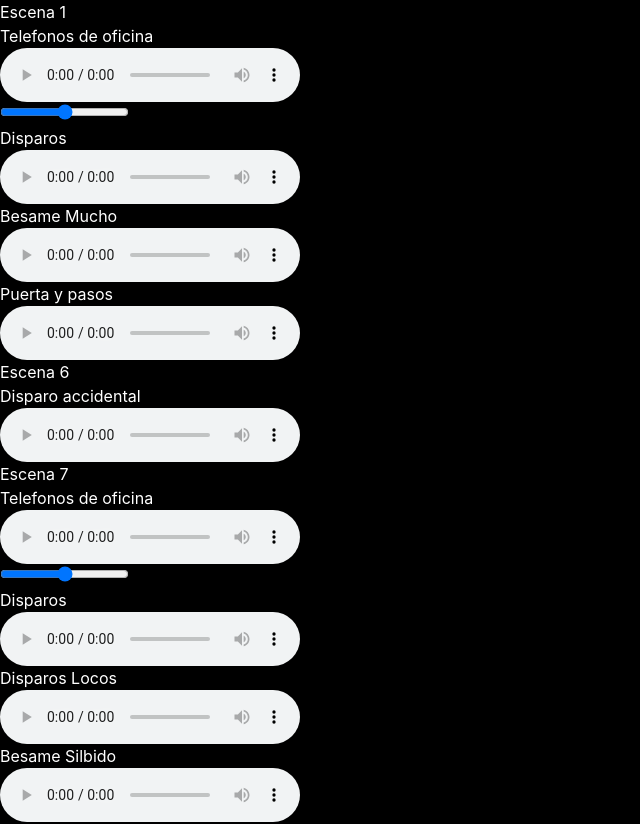
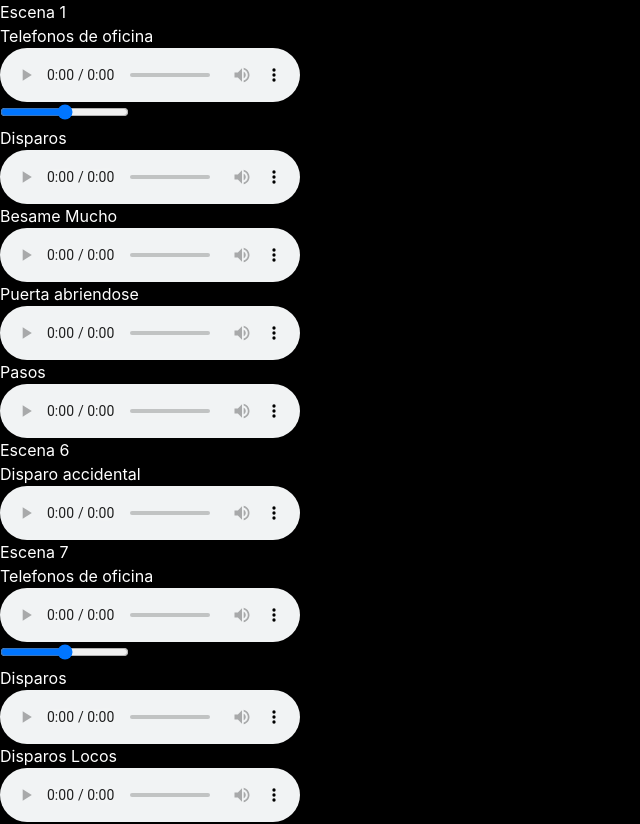
Before and after one commit to sebapch/botones-seba, a React (Create React App) app: page / in a window 1280 px wide. Shown: the top 824 px of the page, without its empty margins (0-640 px from the left). Built offline with nearby package versions, Linux system fonts and the light colour scheme.

Commit message:
final x hoy

```diff
--- a/src/App.js
+++ b/src/App.js
@@ -9,6 +9,8 @@ import Disparo from "./assets/Disparo2.mp3";
 import Silvido from "./assets/Silbido.mp3";
 import Campanita from "./assets/Campanitas.mp3";
 import DisparosFX from "./assets/DisparosFX.mp3";
+import puertaAbriendose from "./assets/puertaAbriendose.mp3";
+import Pasos from "./assets/Pasos.mp3";
 import ButtonSound2 from './components/ButtonSound2';
 import ButtonSound from './components/ButtonSound';
 
@@ -26,8 +28,12 @@ function App() {
         <ButtonSound soundName={Disparos} />
         <h4 className="mx-4">Besame Mucho</h4>
         <ButtonSound soundName={Besame} />
-        <h4 className="mx-4">Puerta y pasos</h4>
-        <ButtonSound soundName={PuertayPasos} />
+        {/* <h4 className="mx-4">Puerta y pasos</h4>
+        <ButtonSound soundName={PuertayPasos} /> */}
+        <h4 className="mx-4">Puerta abriendose</h4>
+        <ButtonSound soundName={puertaAbriendose} />
+        <h4 className="mx-4">Pasos</h4>
+        <ButtonSound soundName={Pasos} />
 
 
         <div className="w-full text-center">
```
Also changed, not shown: 2 other files (tests, documents, lock files or other folders).
